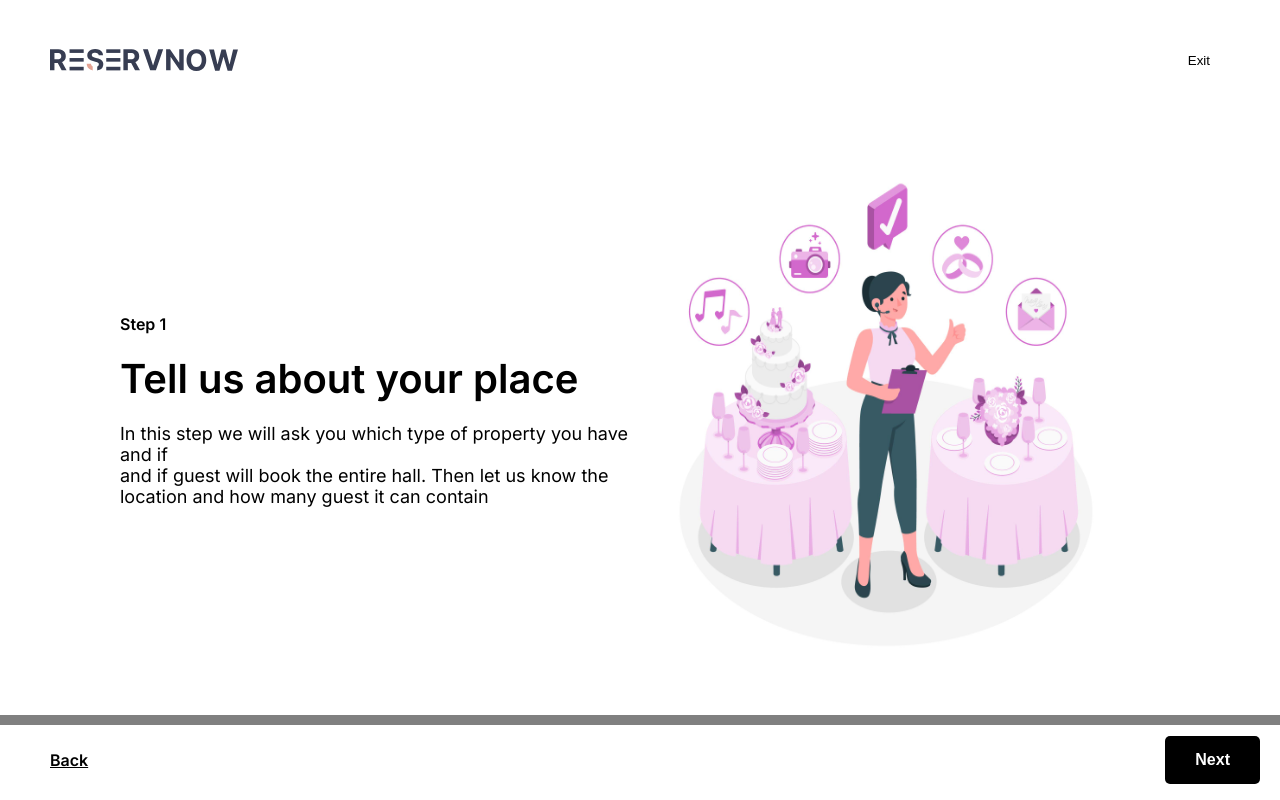
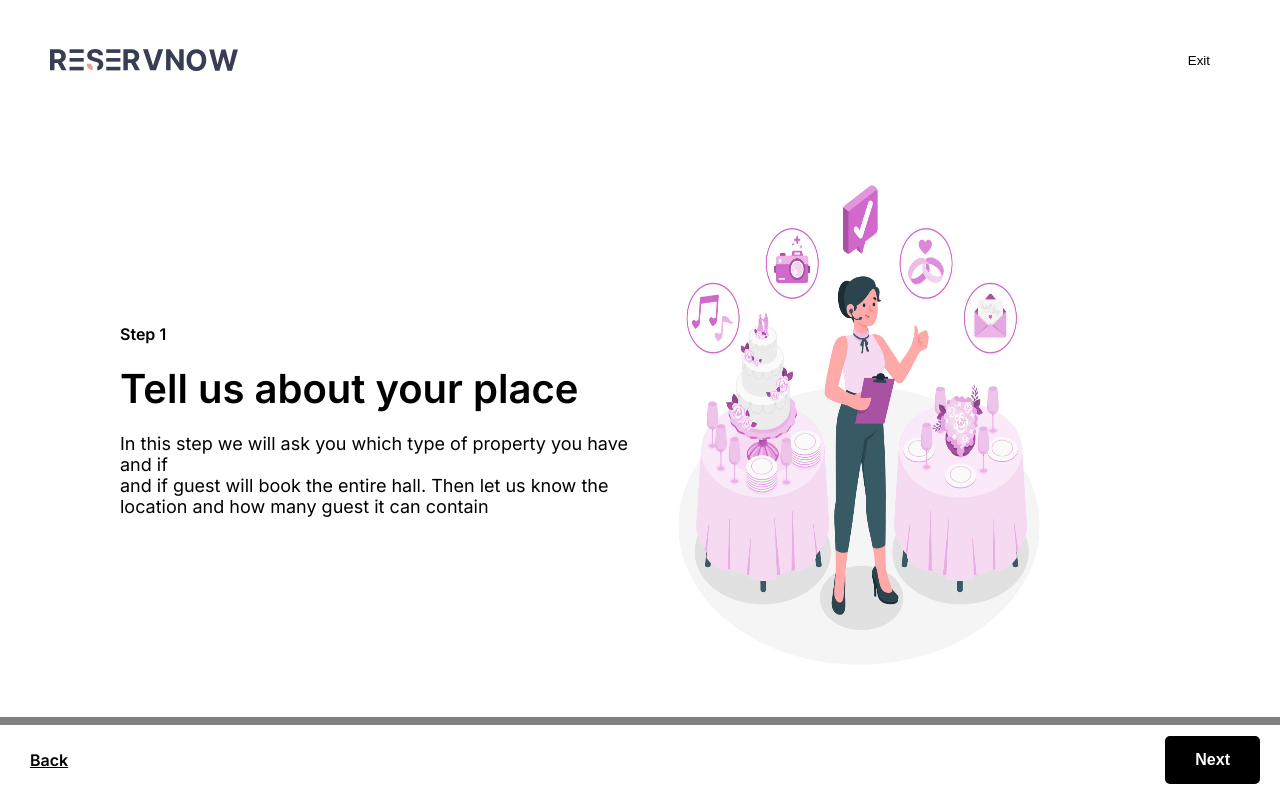
Before and after one commit to TechGateInc/ReservNow, a Next.js app in the folder reservnow/: page /host-an-eventcentre in a window 1280 px wide. Both pictures are taken after a click on the button "Get started". Built offline with nearby package versions, Linux system fonts and the light colour scheme.

Commit message:
bug fixes

```diff
--- a/reservnow/app/host-an-eventcentre/page.module.css
+++ b/reservnow/app/host-an-eventcentre/page.module.css
@@ -33,12 +33,12 @@
   display: flex;
   justify-content: space-between;
   align-items: center;
-  padding: 20px;
+  padding-right: 20px;
   position: fixed;
   bottom: 0;
 }
 .page-loader {
-  height: 10px;
+  height: 8px;
   width: 100%;
   background-color: grey;
   position: fixed;
--- a/reservnow/components/About Centre Overview/aboutCentreOverview.css
+++ b/reservnow/components/About Centre Overview/aboutCentreOverview.css
@@ -1,7 +1,7 @@
 .about-centreO-root {
   padding: 20px;
   display: flex;
-  height: 580px;
+  height: 100%;
 }
 .about-centreO-root .left {
   width: 50%;
@@ -21,7 +21,7 @@
 }
 .about-centreO-root .right img{
     height: 90%;
-    width: 80%;
+    width: 70%;
 }
 .left .about-centreO-header {
   font-size: 40px;
```
